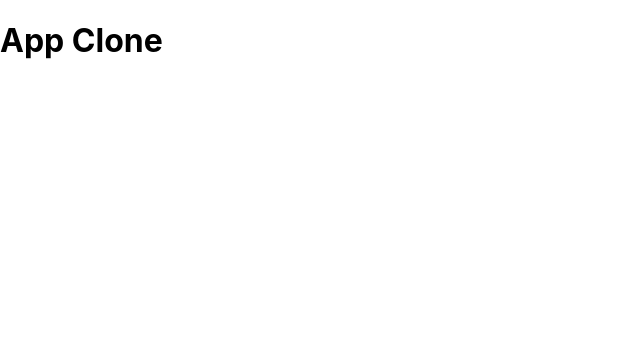
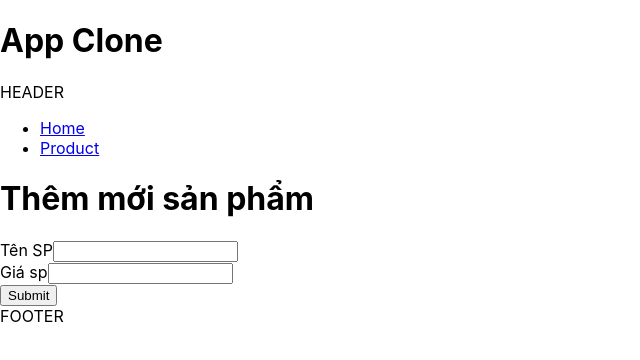
Before and after one commit to tuannda94/WEB502, a React (Vite) app: page /products/edit/1 in a window 1280 px wide. Before the commit this address had no page. Shown: the top 360 px of the page, without its empty margins (0-640 px from the left). Built offline with nearby package versions, Linux system fonts and the light colour scheme.

Commit message:
Create, Delete

```diff
--- a/db.json
+++ b/db.json
@@ -1,14 +1,29 @@
 {
   "products": [
     {
-            "id": 1,
-            "name": "Iphone 12",
-            "price": 20000000
+      "id": 3,
+      "name": "Iphone 13",
+      "price": 30000000
     },
     {
-            "id": 2,
+      "id": 4,
       "name": "Iphone 13",
       "price": 30000000
+    },
+    {
+      "id": 5,
+      "name": "Iphone 13",
+      "price": 30000000
+    },
+    {
+      "name": "SAMSUNG",
+      "price": 12000000,
+      "id": 6
+    },
+    {
+      "name": "OPPO FIND X",
+      "price": 30000000,
+      "id": 7
     }
   ]
 }
--- a/src/App_clone.tsx
+++ b/src/App_clone.tsx
@@ -3,6 +3,7 @@ import {Routes, Route} from 'react-router-dom';
 import Dashboard from './client_pages/Dashboard';
 import ClientLayout from './client_pages/layout';
 import ProductDetail from './client_pages/ProductDetail';
+import ProductForm from './client_pages/ProductForm';
 import ProductList from './client_pages/ProductList';
 
 // function ClientRoute() {
@@ -31,6 +32,8 @@ function AppClone() {
                     <Route path={'products'}>
                         <Route index element={<ProductList />} />
                         <Route path={':id'} element={<ProductDetail />} />
+                        <Route path={'create'} element={<ProductForm />} />
+                        <Route path={'edit/:id'} element={<ProductForm />} />
                     </Route>
                 </Route>
             </Routes>
--- a/src/client_api/product.tsx
+++ b/src/client_api/product.tsx
@@ -11,3 +11,7 @@ export const getProduct = (id:string|undefined) => {
 export const createProduct = (data :any) => {
     return api.post('/products', data);
 };
+
+export const deleteProduct = (id: number|string) => {
+    return api.delete(`/products/${id}`);
+}
--- a/src/client_pages/ProductDetail.tsx
+++ b/src/client_pages/ProductDetail.tsx
@@ -1,11 +1,12 @@
 import React, { useEffect, useState } from 'react';
 import {useParams} from 'react-router-dom';
 import { getProduct } from '../client_api/product';
+import {PRODUCT_TYPE} from './ProductList';
 
 function ProductDetail() {
     const {id} = useParams();
 
-    const [product, setProduct] = useState();
+    const [product, setProduct] = useState<PRODUCT_TYPE>();
 
     const handleGetProductDetail = async () => {
         const response = await getProduct(id);
--- /dev/null
+++ b/src/client_pages/ProductForm.tsx
@@ -0,0 +1,98 @@
+import React, { useState } from 'react';
+import { createProduct } from '../client_api/product';
+import {useNavigate} from 'react-router-dom';
+
+function ProductForm () {
+    const navigate = useNavigate();
+
+    // State lưu giá trị của 2 input, được cập nhật khi input onChange
+    const [nameValue, setNameValue] = useState<string>('');
+    const [priceValue, setPriceValue] = useState<string>('');
+    const [messages, setMessages] = useState<string[]>([]);
+
+    const onValidate = (data: {name: string, price: number}) => {
+        const validateMessages = [];
+        console.log(data, data.name, data.name.length);
+        if (!data.name) {
+            validateMessages.push('Tên không được để trống');
+        } else if (data.name.length < 6) {
+            validateMessages.push('Tên >= 6 ký tự');
+        }
+
+        if (!data.price) {
+            console.log(data.price)
+            validateMessages.push('Giá không được để trống hoặc < 1');
+        }
+
+        return validateMessages;
+    }
+
+    const handleSubmit = async () => {
+        // Validate: bắt buộc nhập, tên sp >= 6 ký tự, giá >=1
+        const submitData = {
+            name: nameValue,
+            price: +priceValue
+        };
+        // Nhận kq trả về từ việc validate
+        const validate = onValidate(submitData);
+        // Nếu không lỗi gì thì submit
+        if (validate.length === 0) {
+            // Nếu messages có phần tử -> Lưu về thành mảng rỗng
+            messages.length && setMessages([]);
+            //submit
+            const response = await createProduct(submitData);
+            if (response.status === 201) {
+                navigate('/products');
+            }
+        } else {
+            // Nếu lỗi thì sẽ sử dụng state để lưu giá trị hiển thị
+            setMessages(validate);
+        }
+
+        console.log(submitData);
+    };
+
+    return (
+        <div>
+            <h1>Thêm mới sản phẩm</h1>
+            <div>
+                <form>
+                    <div>
+                        <label htmlFor="name">Tên SP</label>
+                        <input
+                            type="text"
+                            id='name'
+                            onChange={(e) => setNameValue(e.target.value)}
+                        />
+                    </div>
+                    <div>
+                        <label htmlFor="price">Giá sp</label>
+                        <input
+                            type="number"
+                            id='price'
+                            onChange={(e) => setPriceValue(e.target.value)}
+                        />
+                    </div>
+                    <div>
+                        <button
+                            onClick={() => handleSubmit()}
+                        type='button'>Submit</button>
+                    </div>
+                </form>
+            </div>
+            {
+                messages.length > 0
+                ? <ul>
+                    {
+                        messages.map((message, index) => (
+                            <li key={index}>{message}</li>
+                        ))
+                    }
+                </ul>
+                : null
+            }
+        </div>
+    );
+};
+
+export default ProductForm;
--- a/src/client_pages/ProductList.tsx
+++ b/src/client_pages/ProductList.tsx
@@ -1,5 +1,5 @@
 import React, { Component, useEffect, useState } from 'react';
-import { getProducts } from '../client_api/product';
+import { deleteProduct, getProducts } from '../client_api/product';
 import {Link} from 'react-router-dom';
 
 class ProductListOld extends Component {
@@ -27,7 +27,7 @@ class ProductListOld extends Component {
     }
 }
 
-type PRODUCT_TYPE = {
+export type PRODUCT_TYPE = {
     id: number | string,
     name: string,
     price: number
@@ -46,6 +46,16 @@ function ProductList() {
         setProducts(response.data);
     };
 
+    const handleDelete = async (id: number|string) => {
+        // 1. Chờ việc xoá phản hồi
+        const response = await deleteProduct(id);
+        // 2. Kiểm tra trạng thái phản hồi, nếu 200 là thành công
+        // 2.1 Call API lấy ds mới về
+        if (response.status === 200) {
+            handleGetProducts();
+        }
+    };
+
     console.log(products);
 
     useEffect(() => {
@@ -54,6 +64,11 @@ function ProductList() {
 
     return (
         <div>
+            <div>
+                <Link to={'/products/create'}>
+                    <button>Tạo mới</button>
+                </Link>
+            </div>
             <table>
                 <thead>
                     <tr>
@@ -75,7 +90,9 @@ function ProductList() {
                                         <button>Detail</button>
                                     </Link>
                                     <button>Edit</button>
-                                    <button>Delete</button>
+                                    <button onClick={() => handleDelete(product.id)}>
+                                        Delete
+                                    </button>
                                 </td>
                             </tr>
                         ))
```
Lines whose indentation alone changed are shown as unchanged.
